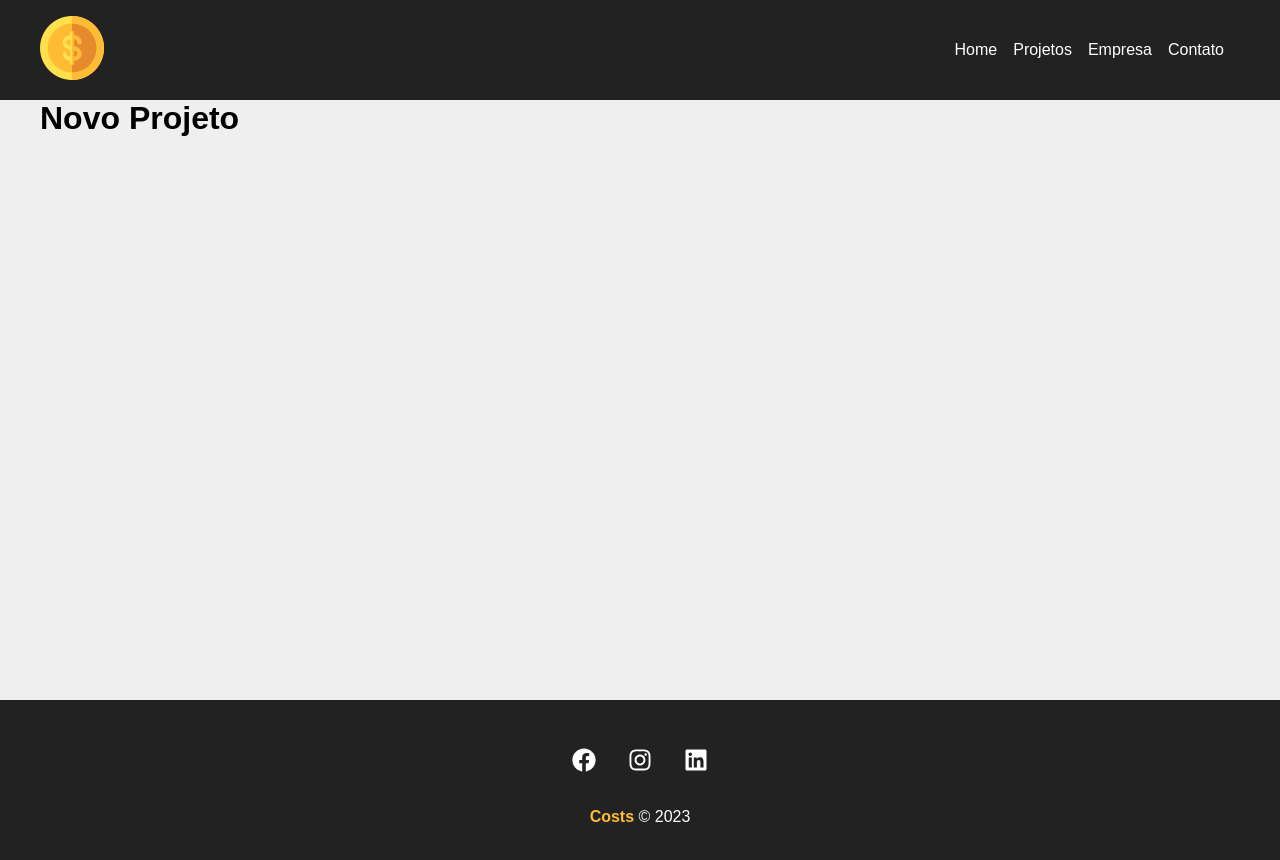
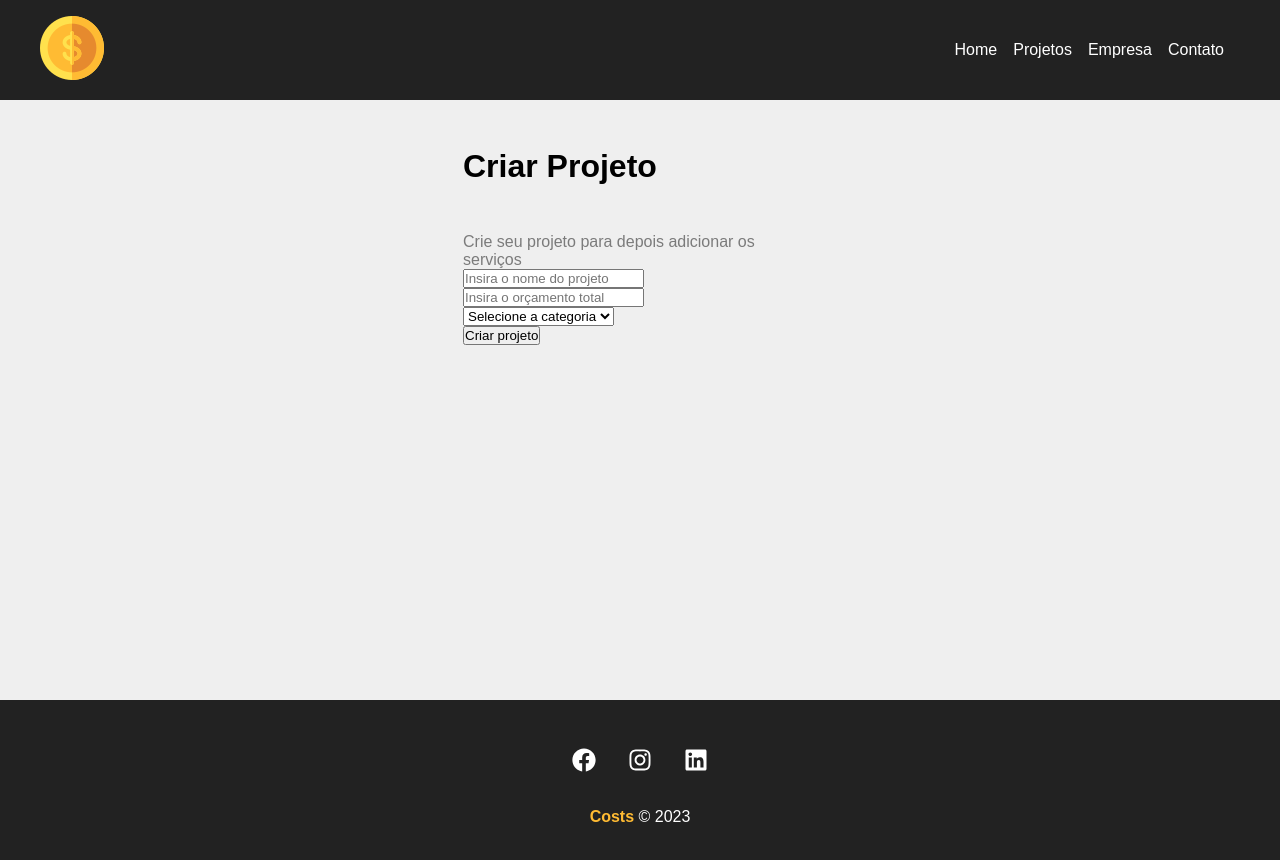
Before and after one commit to FelipeMMoraes/Costs, a React (Create React App) app: page /newproject in a window 1280 px wide. Shown: the top 860 px of the page. Built offline with nearby package versions, Linux system fonts and the light colour scheme.

Commit message:
feat: page newproject CSS

```diff
--- a/src/components/pages/NewProject.jsx
+++ b/src/components/pages/NewProject.jsx
@@ -1,5 +1,12 @@
+import ProjectForm from '../project/ProjectForm'
+import styles from './NewProject.module.css'
+
 export default function NewProject(){
   return(
-    <h1>Novo Projeto</h1>
+    <div className={styles.newprojectContainer}>
+      <h1>Criar Projeto</h1>
+      <p>Crie seu projeto para depois adicionar os serviços</p>
+      <ProjectForm />
+    </div>
   )
 }
--- /dev/null
+++ b/src/components/pages/NewProject.module.css
@@ -0,0 +1,13 @@
+.newprojectContainer {
+  width: 450px;
+  margin: 0 auto;
+  padding: 3em;
+}
+
+.newprojectContainer h1 {
+  margin-bottom: 1.5em;
+}
+
+.newprojectContainer p {
+  color: #7b7b7b;
+}
--- /dev/null
+++ b/src/components/project/ProjectForm.jsx
@@ -0,0 +1,20 @@
+export default function ProjectForm(){
+  return (
+    <form>
+      <div>
+        <input type="text" placeholder="Insira o nome do projeto"/>
+      </div>
+      <div>
+        <input type="number" placeholder="Insira o orçamento total"/>
+      </div>
+      <div>
+        <select name="category_id">
+          <option disabled selected>Selecione a categoria</option>
+        </select>
+      </div>
+      <div>
+        <input type="submit" value='Criar projeto'/>
+      </div>
+    </form>
+  )
+}
```
